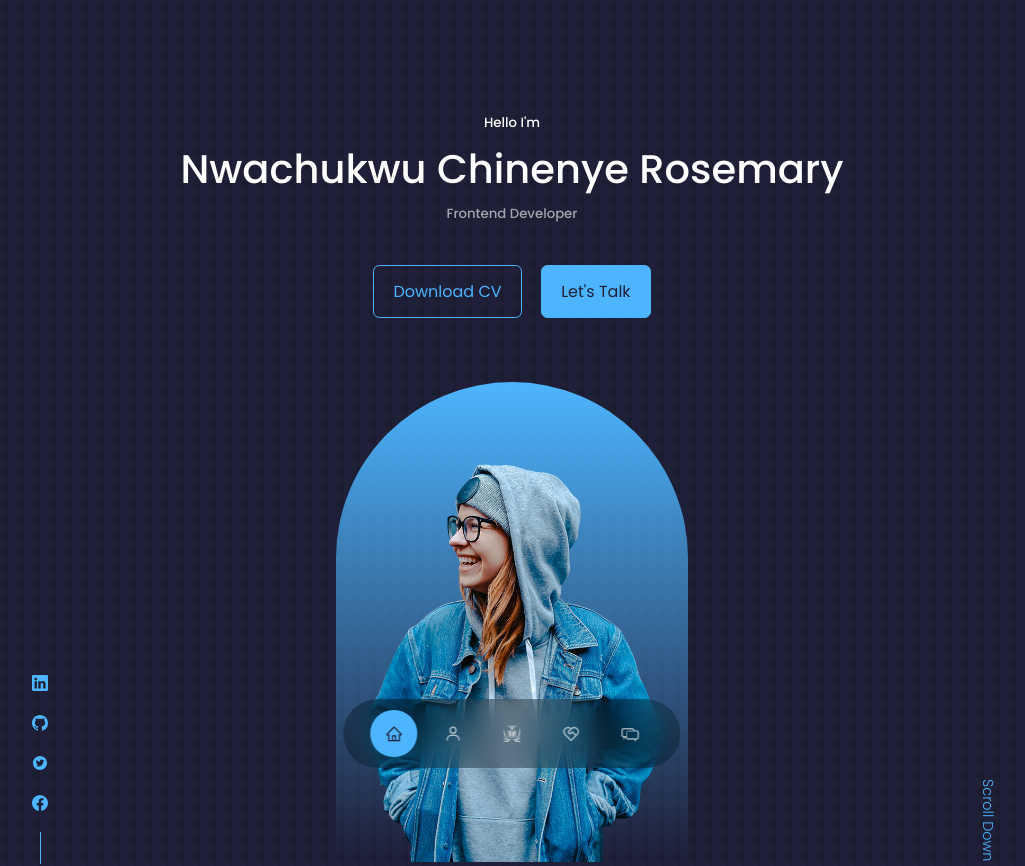
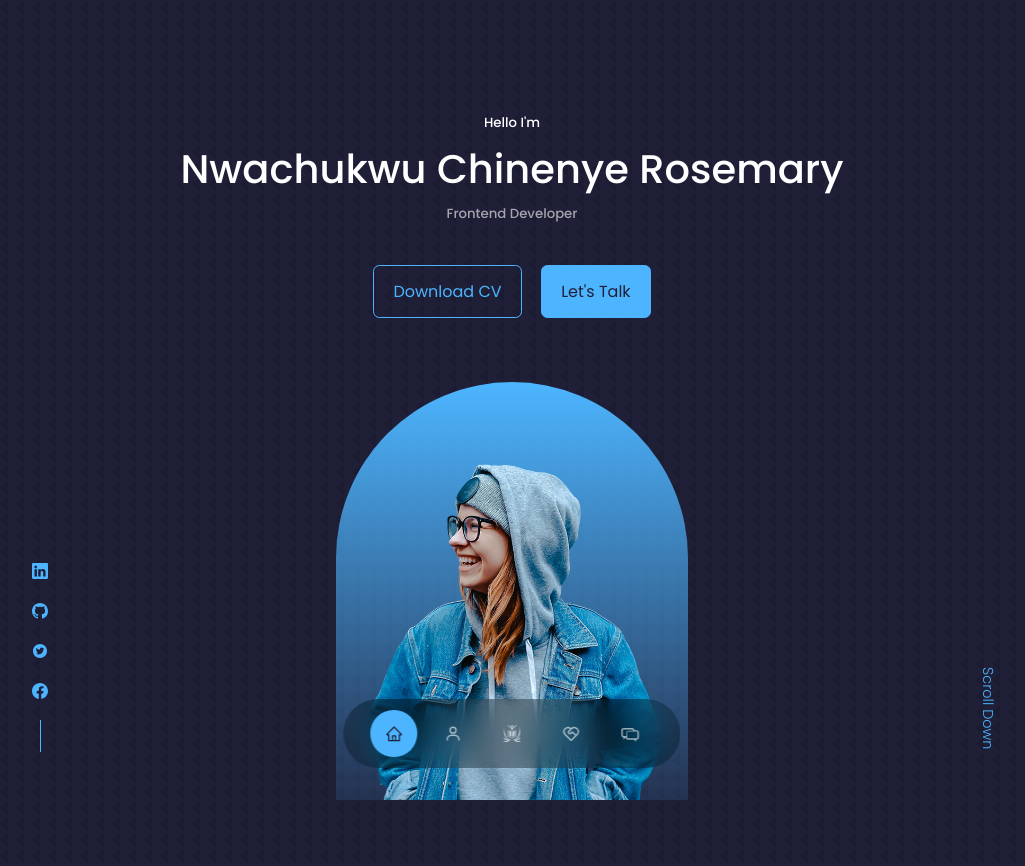
Before and after one commit to Rozymacassy/react-portfolio, a React (Create React App) app: page / in a window 1280 px wide. Shown: the top 866 px of the page, without its empty margins (128-1153 px from the left). Built offline with nearby package versions, Linux system fonts and the light colour scheme.

Commit message:
updated header.css

```diff
--- a/src/components/header/header.css
+++ b/src/components/header/header.css
@@ -1,12 +1,12 @@
 header{
-    height: 100%;
+    height: 100vh;
     padding-top: 7rem;
     overflow: hidden;
 }
 
 .header__container{
     text-align: center;
-    height: 100vh;
+    height: 100%;
     position: relative;
 }
 
```
